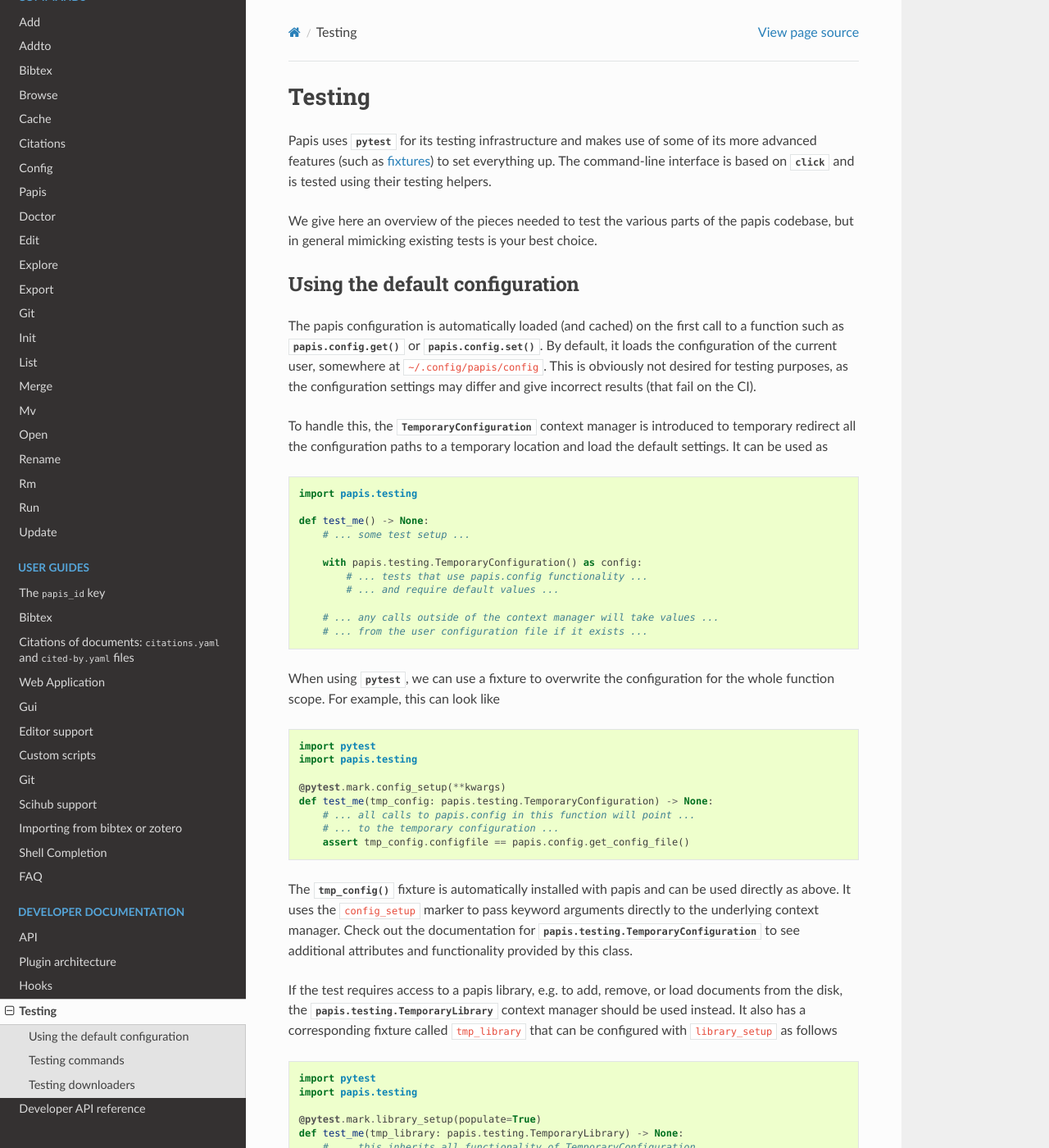
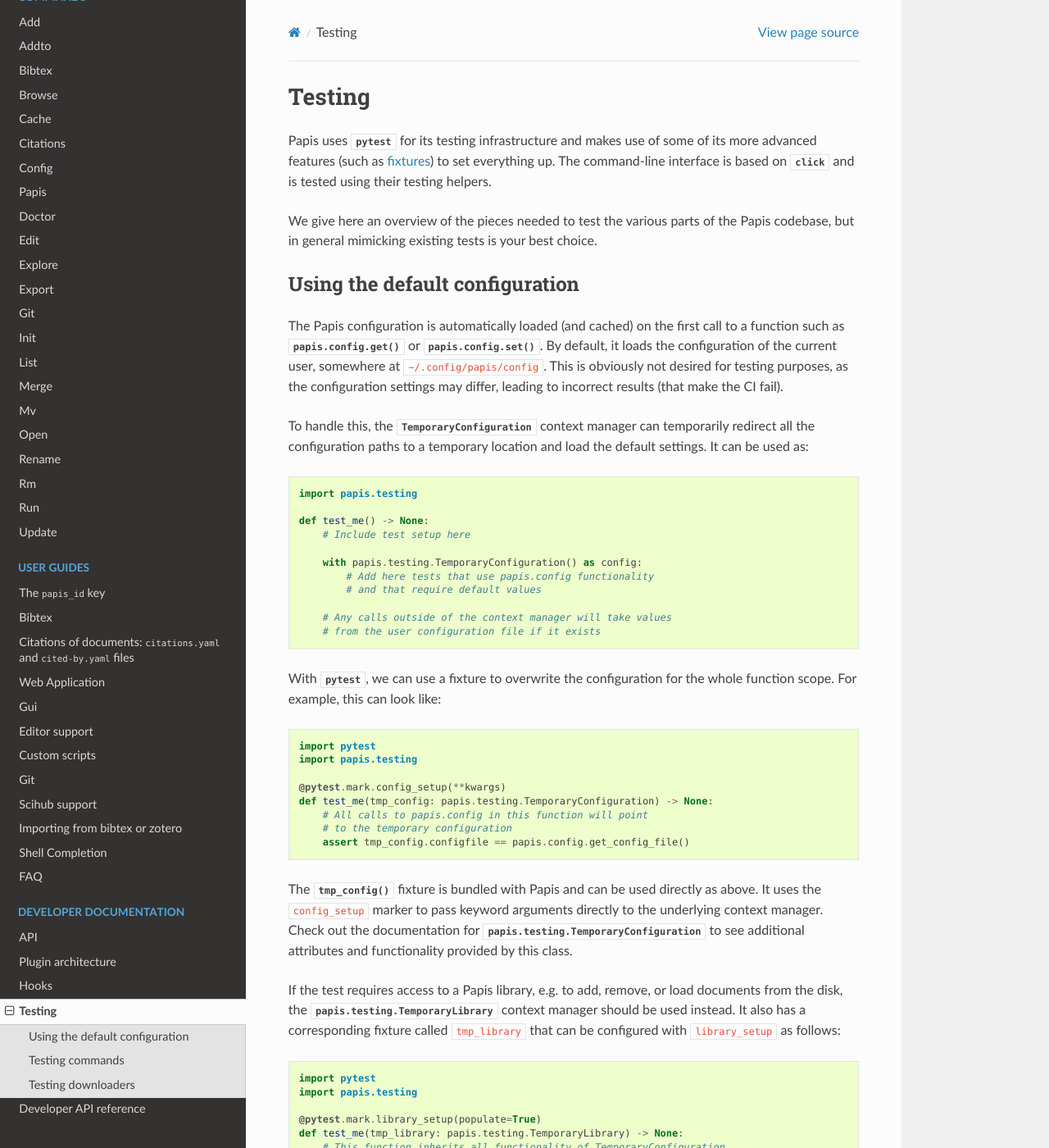
Before and after one commit to papis/papis, a Sphinx documentation site: the page built from doc/source/testing.rst, in a window 1280 px wide and 1400 px high. Shown: the whole window at 82% size. Built offline with Sphinx 7.4.7 and the Read the Docs theme 2.0.0, drawn with Linux system fonts in a browser that asks for light colours; some of the changed text lies outside the part shown.

Commit message:
minor changes to testing docs

```diff
--- a/doc/source/testing.rst
+++ b/doc/source/testing.rst
@@ -8,38 +8,38 @@
 tested using their testing helpers.
 
 We give here an overview of the pieces needed to test the various parts of the
-papis codebase, but in general mimicking existing tests is your best choice.
+Papis codebase, but in general mimicking existing tests is your best choice.
 
 Using the default configuration
 -------------------------------
 
-The papis configuration is automatically loaded (and cached) on the first call
+The Papis configuration is automatically loaded (and cached) on the first call
 to a function such as :func:`papis.config.get` or :func:`papis.config.set`. By
 default, it loads the configuration of the current user, somewhere at
 ``~/.config/papis/config``. This is obviously not desired for testing purposes,
-as the configuration settings may differ and give incorrect results (that fail
-on the CI).
+as the configuration settings may differ, leading to incorrect results (that
+make the CI fail).
 
 To handle this, the :class:`~papis.testing.TemporaryConfiguration` context
-manager is introduced to temporary redirect all the configuration paths to a
-temporary location and load the default settings. It can be used as
+manager can temporarily redirect all the configuration paths to a
+temporary location and load the default settings. It can be used as:
 
 .. code:: python
 
     import papis.testing
 
     def test_me() -> None:
-        # ... some test setup ...
+        # Include test setup here
 
         with papis.testing.TemporaryConfiguration() as config:
-            # ... tests that use papis.config functionality ...
-            # ... and require default values ...
+            # Add here tests that use papis.config functionality
+            # and that require default values
 
-        # ... any calls outside of the context manager will take values ...
-        # ... from the user configuration file if it exists ...
+        # Any calls outside of the context manager will take values
+        # from the user configuration file if it exists
 
-When using :mod:`pytest`, we can use a fixture to overwrite the configuration
-for the whole function scope. For example, this can look like
+With :mod:`pytest`, we can use a fixture to overwrite the configuration
+for the whole function scope. For example, this can look like:
 
 .. code:: python
 
@@ -48,20 +48,20 @@
 
     @pytest.mark.config_setup(**kwargs)
     def test_me(tmp_config: papis.testing.TemporaryConfiguration) -> None:
-        # ... all calls to papis.config in this function will point ...
-        # ... to the temporary configuration ...
+        # All calls to papis.config in this function will point
+        # to the temporary configuration
         assert tmp_config.configfile == papis.config.get_config_file()
 
-The :func:`~papis.testing.tmp_config` fixture is automatically installed with
-papis and can be used directly as above. It uses the ``config_setup`` marker
+The :func:`~papis.testing.tmp_config` fixture is bundled with
+Papis and can be used directly as above. It uses the ``config_setup`` marker
 to pass keyword arguments directly to the underlying context manager. Check out
 the documentation for :class:`papis.testing.TemporaryConfiguration` to see
 additional attributes and functionality provided by this class.
 
-If the test requires access to a papis library, e.g. to add, remove, or load
+If the test requires access to a Papis library, e.g. to add, remove, or load
 documents from the disk, the :class:`papis.testing.TemporaryLibrary` context
 manager should be used instead. It also has a corresponding fixture called
-``tmp_library`` that can be configured with ``library_setup`` as follows
+``tmp_library`` that can be configured with ``library_setup`` as follows:
 
 .. code:: python
 
@@ -70,19 +70,19 @@
 
     @pytest.mark.library_setup(populate=True)
     def test_me(tmp_library: papis.testing.TemporaryLibrary) -> None:
-        # ... this inherits all functionality of TemporaryConfiguration ...
-        # ... but also has a small library populated with a dozen-ish documents ...
-        # ... that have random files and metadata attached ...
+        # This function inherits all functionality of TemporaryConfiguration
+        # and also has a small library populated with a dozen-ish documents
+        # with random files and metadata attached
 
         assert tmp_library.libname == papis.config.get_lib_name()
 
 Testing commands
 ----------------
 
-To test papis commands (such as ``papis add``), we make use of the infrastructure
+To test Papis commands (such as ``papis add``), we make use of the infrastructure
 from :class:`click.testing.CliRunner` and, in particular, the customized
-:class:`papis.testing.PapisRunner`. To run a papis command like it would be invoked
-from the command-line use
+:class:`papis.testing.PapisRunner`. To run a Papis command as it would be
+invoked from the command-line, use:
 
 .. code:: python
 
```
Also changed, not shown: other parts of doc/source/testing.rst (+11 -11 lines).
